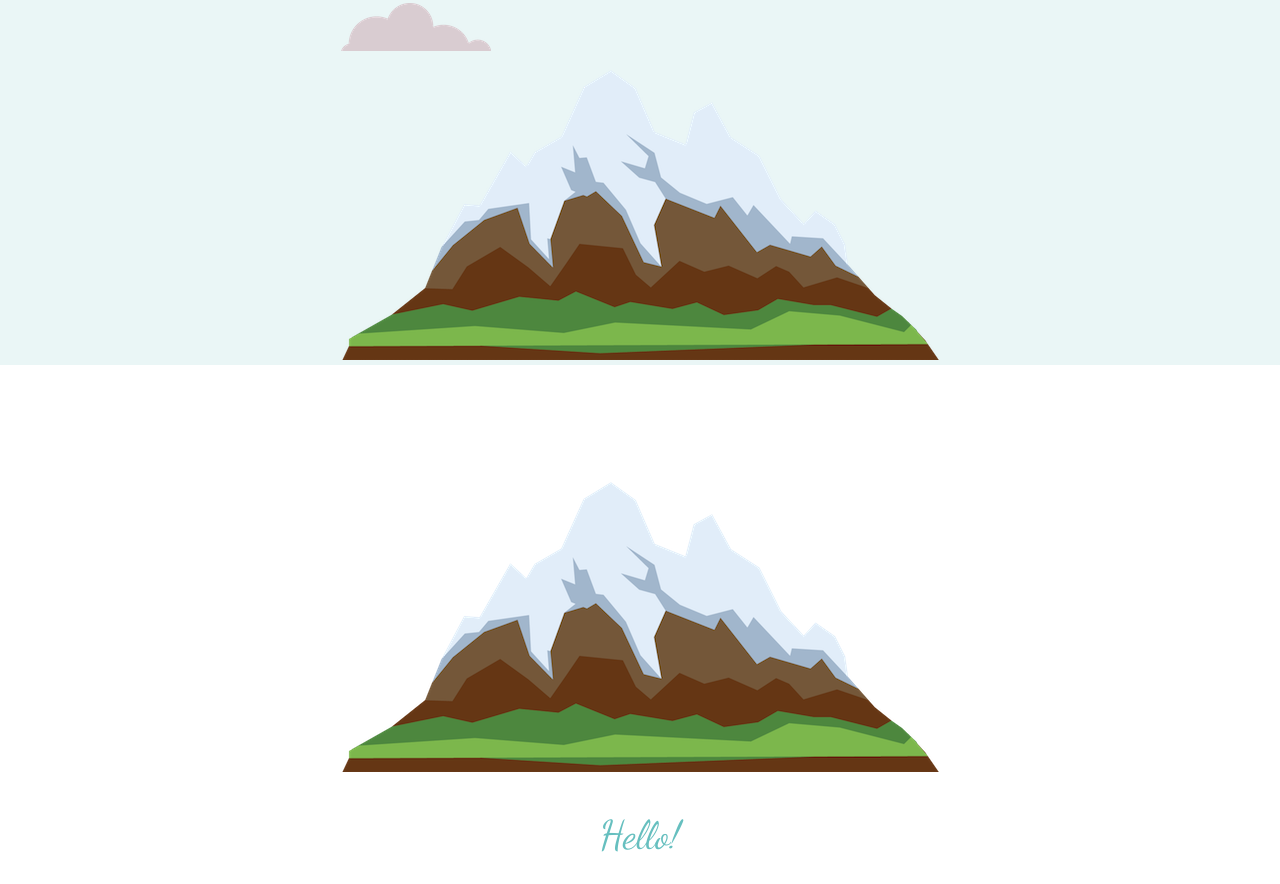
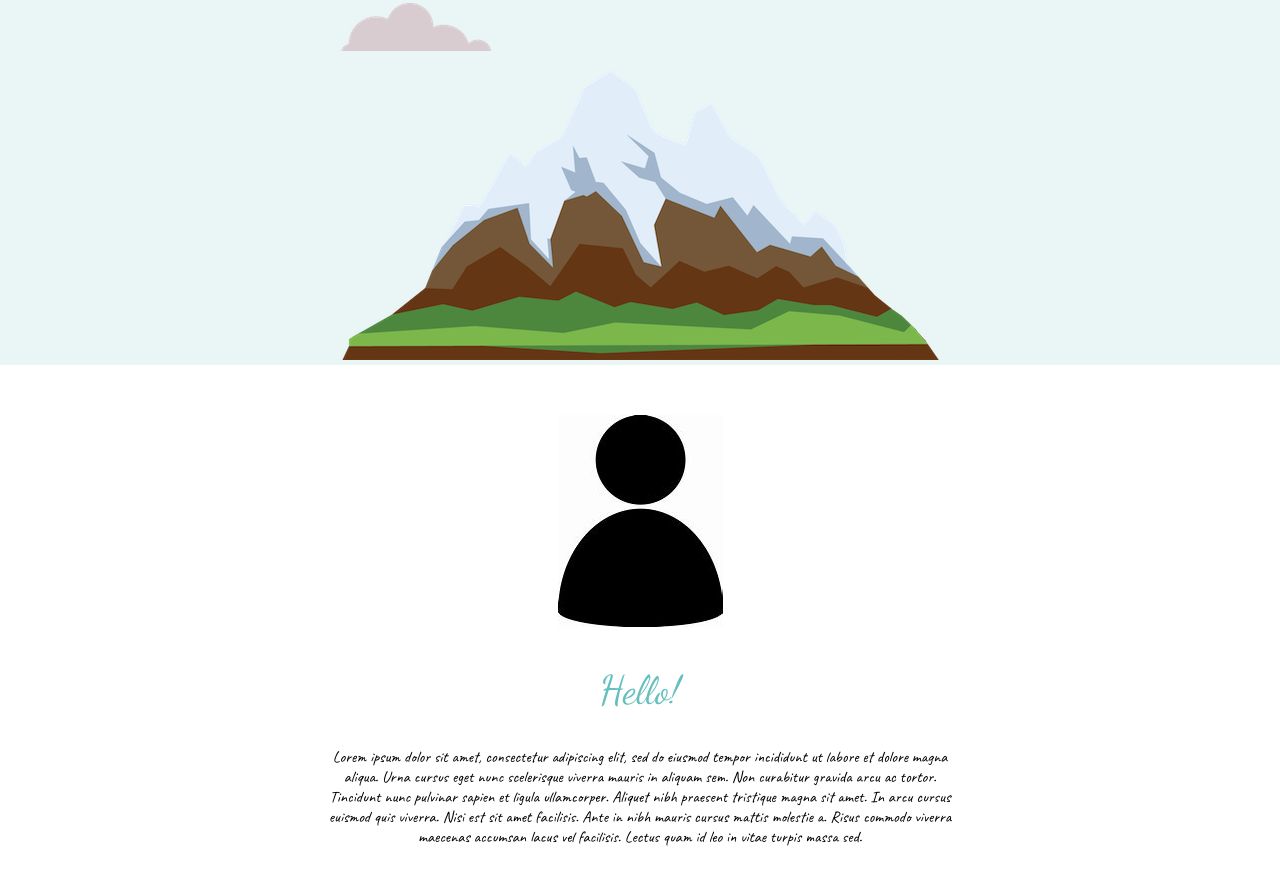
Before and after one commit to user10293829/cv-2, a plain HTML site: page index.html in a window 1280 px wide. Shown: the part 392-1276 px from the top of the page. Drawn offline with Linux system fonts and the light colour scheme.

Commit message:
Update index.html

```diff
--- a/index.html
+++ b/index.html
@@ -19,7 +19,7 @@
     </div>
     <div class="middle_container">
       <div class="profile">
-        <img src="images/mountain.png" alt="person-img">
+        <img src="images/person.png" alt="person-img">
         <h2>Hello!</h2>
         <p class="wrap-text">Lorem ipsum dolor sit amet, consectetur adipiscing elit, sed do eiusmod tempor incididunt ut labore et dolore magna aliqua. Urna cursus eget nunc scelerisque viverra mauris in aliquam sem. Non curabitur gravida arcu ac tortor. Tincidunt nunc pulvinar sapien et ligula ullamcorper. Aliquet nibh praesent tristique magna sit amet. In arcu cursus euismod quis viverra. Nisi est sit amet facilisis. Ante in nibh mauris cursus mattis molestie a. Risus commodo viverra maecenas accumsan lacus vel facilisis. Lectus quam id leo in vitae turpis massa sed.</p>
       </div>
```
